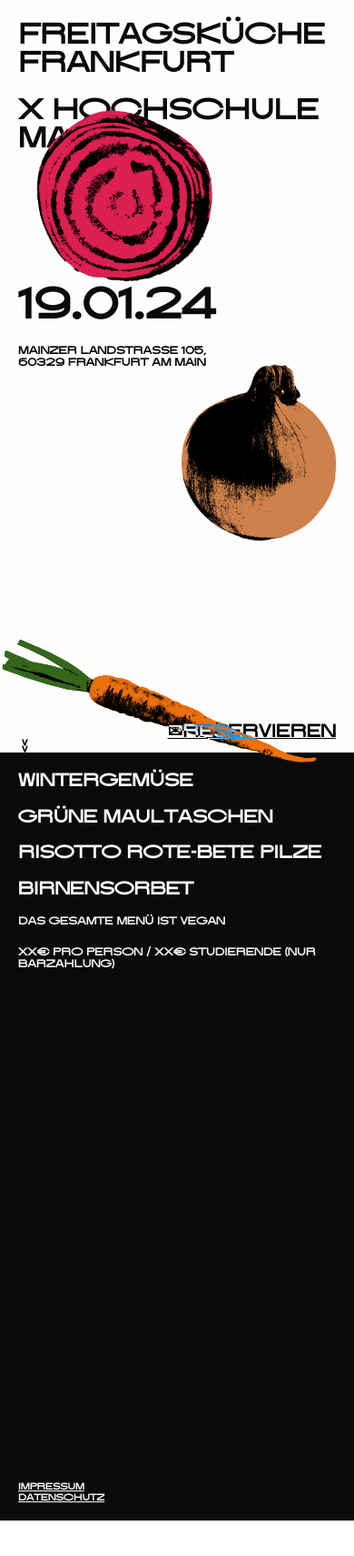
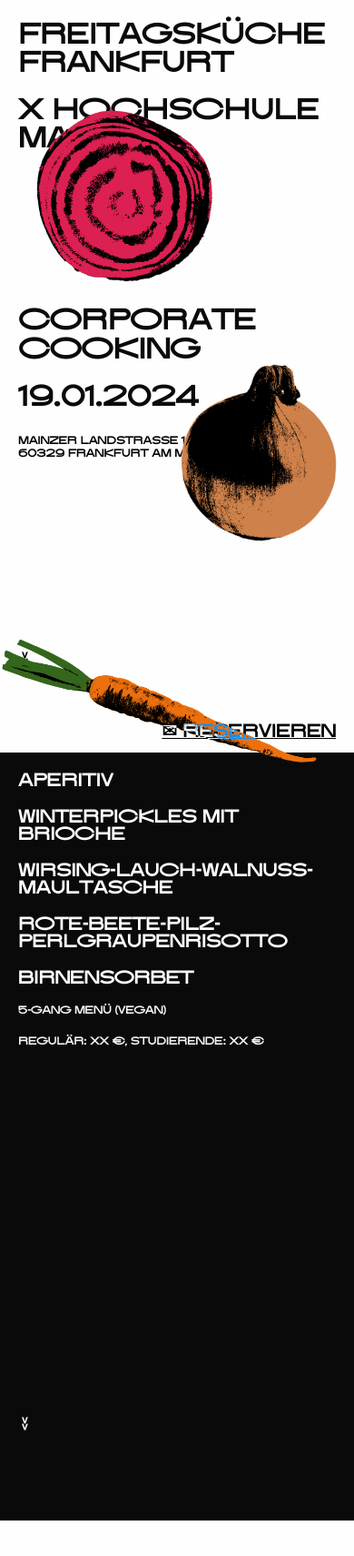
Before and after one commit to corporate-cooking/corporate-cooking.github.io, a plain HTML site: page index.html in a window 390 px wide. Shown: the top 1710 px of the page at 91% size. Before the commit the page ends 1671 px from the top, so only its background shows below. Drawn offline with Linux system fonts and the light colour scheme.

Commit message:
update content part 1

```diff
--- a/css/main.css
+++ b/css/main.css
@@ -37,7 +37,6 @@ h6{
 }
 #start{
     background-color: #fefefe;
-    height: 98vh;
 }
 
 article{
@@ -45,11 +44,12 @@ article{
     scroll-snap-type: y mandatory;
 }
 section{
-    height: 100vh;
+    height: 98vh;
+    min-height: 500px;
     width: 100vw;
     display: grid;
+    grid-template-rows: 8fr 2fr 2fr;
     overflow: hidden;
-    scroll-snap-align: start;
 }
 body{
     width: 100vw;
@@ -64,9 +64,6 @@ html, body {
     height: 100%;
   }
 
-#date{
- margin-top: 20vh;
-}
 .gemuese{
     /* background-color: blue; */
     z-index: 99;
@@ -143,29 +140,66 @@ html, body {
     font-family: kica;
     text-transform: uppercase;
     font-weight:900;
-    color: #fefefe;
+    color: #0a0a0a;
     font-size: 1vw;
     display: block;
     height: fit-content;
 }
-#info{
+
+
+/* #info, #scrolldown{
     position: relative;
     left: 20px;
-    height:100%;
+    height:98vh;
+    width: 100vw;
     width: fit-content;
     display: grid;
     place-content: bottom;
-    z-index: 999;
 }
-#info > span{
+#info > span, .arrow{
     height: fit-content;
     position: absolute;
+    color: #0a0a0a;
+}
+#info>span{
     bottom: 20px;
+}
+.arrow{
+    transform: rotate(90deg);
+    left: 20px;
+    bottom: 20px;
+    font-size: 15px;
+    mix-blend-mode: normal;
+}
+#arrowtwo{
+    width: fit-content;
+    position: absolute;
+    left: 20px;
+    bottom: -98vh;
+    color: #fefefe;
+} */
+
+.scrolldown{
+    position: relative;
+    bottom: 0;
+    width: fit-content;
+    height: min-content;
+    margin-left: 20px;
+    grid-row: 3 / span 1;
+    /* background-color: aqua; */
+}
+
+.arrow{
+    width: fit-content;
+    height: fit-content;
+    transform: rotate(90deg);
+    mix-blend-mode: exclusion;
 }
 
 #date{
-    margin-top: 150px;
-    margin-bottom: 30px;
+    margin-top: 20vh;
+    /* margin-bottom: 30px; */
+    height: fit-content;
 }
 
 h6{
@@ -174,15 +208,16 @@ h6{
     line-break: auto;
 }
 
-@media screen and (max-width: 900px) {
+#var3{
+    background-color: #fefefe;
+}
+
+@media screen and (max-width: 630px) {
     h1{
         font-size: 8vw;
         line-height: 8vw;
     }
 
-    #date{
-        font-size: 12vw;
-    }
     #reservierbtn{
         font-size: 5vw;
     }
@@ -218,9 +253,13 @@ h6{
     .dsgvo{
         font-size: 10px;
     }
+    #date{
+        margin-top: 20vh;
+
+    }
 }
 
-@media screen and (orientation: landscape) and (max-width: 900px){
+@media screen and (orientation: landscape) and (max-width: 630px){
     #zwiebel, #rotebete{
         width: 30vw;
         height: 30vw;
@@ -230,14 +269,11 @@ h6{
         width: 50vw;
         top: 300px;
     }
-    h1, #date{
+    h1{
         font-size: 6vw;
         line-height: 1em;
     }
-    #date{
-        font-size: 10vw;
-        margin-top: 0;
-    }
+
     #titel{
         height: 5vh;
     }
@@ -250,35 +286,3 @@ h6{
     }
 
 }
-
-
-.impr{
-    background-color: #0a0a0a;
-}
-
-.impr > *{
-    color: #fefefe;
-    font-family: kica;
-}
-.klammer > p {
-    hyphenate-limit-chars: 60;
-}
-.klammer>h3{
-    color: #fefefe;
-    font-size: 4vw;
-    margin: 0;
-}
-
-.klammer{
-    padding: 20px;
-}
-
-
-#arrow{
-    width: fit-content;
-    height: fit-content;
-    transform: rotate(90deg);
-    position: absolute;
-    left: 20px;
-    bottom: -10px;
-}
--- a/index.html
+++ b/index.html
@@ -14,31 +14,40 @@
             <div id="titel">
                 <h1>Freitagsküche Frankfurt</h1>
                 <h1>X Hochschule Mainz</h1>
-                <h1 id="date">19.01.24</h1>
-                <h6> Mainzer Landstraße 105, <br> 60329 Frankfurt am Main</h6>
+                <div id="date">
+                    <h1>Corporate Cooking</h1>
+                    <h1>19.01.2024</h1>
+                    <h6> Mainzer Landstraße 105, <br> 60329 Frankfurt am Main</h6>
+                </div>
             </div>
             <div class="scrolldown">
-                <h6 id="arrow">>></h6>
+                <h6 class="arrow">>></h6>
             </div>
         </section>
         <section id="var2">
             <div id="menu">
-                <h3>Wintergemüse</h3>
-                <h3>grüne Maultaschen</h3>
-                <h3>Risotto Rote-Bete Pilze</h3>
+                <h3>Aperitiv</h3>
+                <h3>Winterpickles mit Brioche</h3>
+                <h3>WIRSING-LAUCH-WALNUSS-MAULTASCHE</h3>
+                <h3>ROTE-BEETE-PILZ-PERLGRAUPENRISOTTO</h3>
                 <h3>Birnensorbet</h3>
-                <h6>Das gesamte Menü ist vegan</h6>
-                <h6>XX€ pro Person / XX€ Studierende <wbr> (nur Barzahlung)</h6>
+                <h6>5-Gang Menü (Vegan)</h6>
+                <h6>REGULÄR: XX €, STUDIERENDE: XX €</h6>
             </div>
             <div id="button">
-                <a id="reservierbtn" href="mailto:tisch@freitagskueche.de?subject=Reservierung%20freitagsk%C3%BCche">✉Reservieren</a>
+                <a id="reservierbtn" href="mailto:tisch@freitagskueche.de?subject=Reservierung%20freitagsk%C3%BCche">✉ Reservieren</a>
             </div>
-        <span id="info">
-            <span>
-                <a href="https://www.hs-mainz.de/impressum/" id="impressum" class="dsgvo">Impressum</a>
-                <a href="https://www.hs-mainz.de/datenschutz/" id="datenschutz" class="dsgvo">Datenschutz</a>
-            </span>
+            <div class="scrolldown">
+                <h6 class="arrow" id="arrowtwo">>></h6>
+            </div>
         </span>
+        </section>
+        <section id="var3">
+            <span id="info" class="scrolldown">
+                <span>
+                    <a href="https://www.hs-mainz.de/impressum/" id="impressum" class="dsgvo">Impressum</a>
+                    <a href="https://www.hs-mainz.de/datenschutz/" id="datenschutz" class="dsgvo">Datenschutz</a>
+                </span>
         </section>
         <span>
             <div class="gemuese" id="rotebete"></div>
--- a/js/script.js
+++ b/js/script.js
@@ -34,7 +34,7 @@ document.addEventListener("DOMContentLoaded", function () {
                 var viewportwidth = window.innerWidth;
                 var elementwidth = element.offsetWidth;
 
-                if (newY + elementheight < viewportheight * 2 && newY > 0 ) {
+                if (newY + elementheight < viewportheight * 2.94 && newY > 0 ) {
                     element.style.top = newY + "px";
                 } else {
                     newY = startTop;
```
